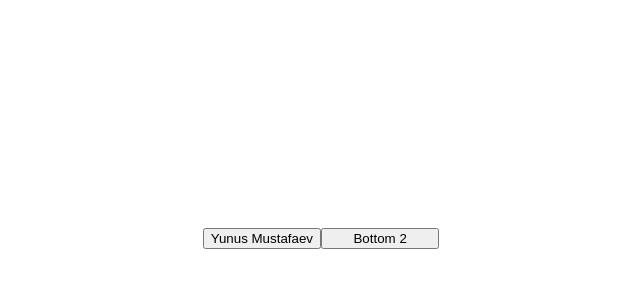
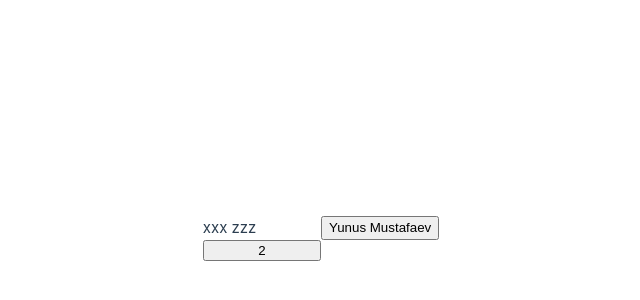
Before and after one commit to Nebyla/Vue_ABC, a Vue app: page / in a window 1280 px wide. Shown: the part 162-462 px from the top of the page, without its empty margins (319-959 px from the left). Built offline with nearby package versions, Linux system fonts and the light colour scheme.

Commit message:
14 упражнение

```diff
--- a/src/App.vue
+++ b/src/App.vue
@@ -2,20 +2,23 @@
 	export default {
 		data() {
       return {
-		num1: 2,
-    num2: 4,
+        text: 'xxx',
+        text1: 'zzz'
 	}
   },
   methods: {
-	show: function(str) {
-		alert(str*this.num1,str*this.num2);
+		change: function() {
+		this.text = 'yyy';
+    this.text1 = 'zzz';
 	}
 }
 	}
 </script>
 <template>
-  <button @click="show(num1)">Yunus Mustafaev</button>
-	<button @click="show(num2)">Bottom 2</button>
+  {{ text }}
+  {{ text1 }}
+	<button @click="change">Yunus Mustafaev</button>
+  <button @click="change">2</button>
 </template>
 
 <style scoped>
```
